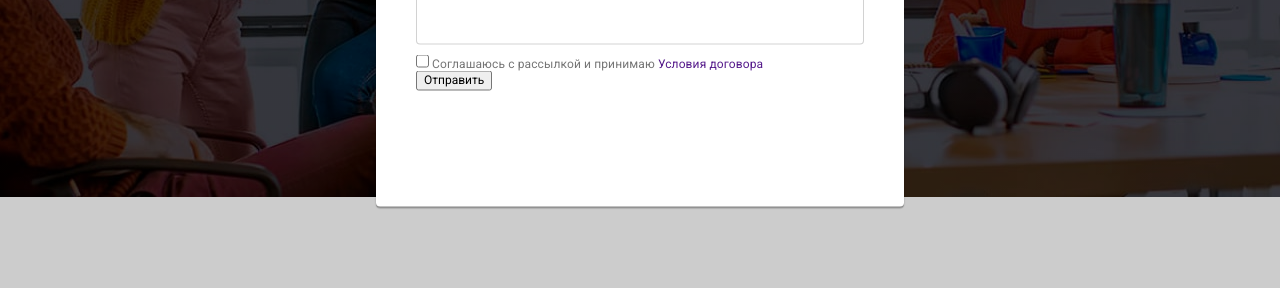
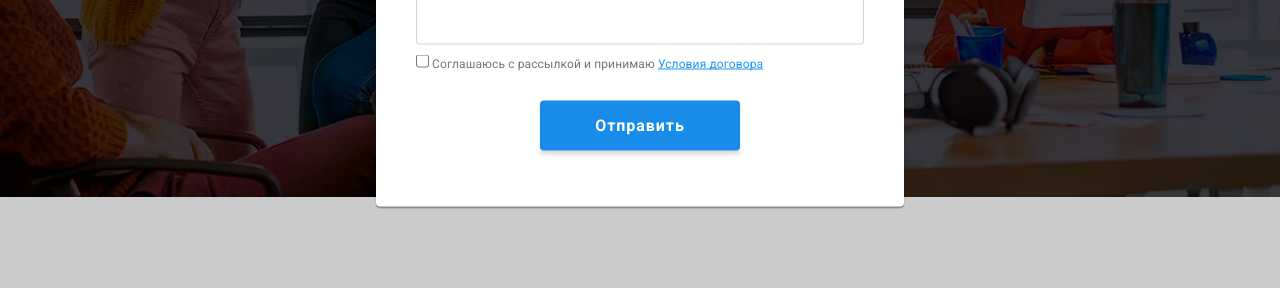
Before and after one commit to Viktory-me/goit-markup-hw-06, a plain HTML site: page index.html in a window 1280 px wide. Both pictures are taken after a click on the button "Заказать услугу". Shown: the part 484-772 px from the top of the page. Drawn offline with Linux system fonts and the light colour scheme.

Commit message:
кнопка на модалке

```diff
--- a/css/style.css
+++ b/css/style.css
@@ -665,6 +665,36 @@ button {
     resize: none;
 }
 
+.form-agreement {
+    text-decoration: underline;
+    text-decoration-skip-ink: none;
+    color: var(--accent-color);
+}
+
+.form-btn {
+    display: flex;
+    align-items: center;
+    justify-content: center;
+    width: 200px;
+    height: 50px;
+    top: 712px;
+    margin: 0 auto;
+    margin-top: 30px;
+    padding: 0;
+    background-color: #188CE8;
+    box-shadow: 0px 4px 4px rgba(0, 0, 0, 0.15);
+    border: none;
+    border-radius: 4px;
+    font-family: var(--font-main);
+    font-style: normal;
+    font-weight: var(--font-weight-secondary);
+    font-size: 16px;
+    line-height: 1.875;
+    text-align: center;
+    letter-spacing: 0.06em;
+    color: #FFFFFF;
+}
+
 /*footer*/
 
 .footer-main {
--- a/index.html
+++ b/index.html
@@ -399,7 +399,13 @@
             <h2 class="modal-title">Оставьте свои данные, мы вам перезвоним</h2>
             <div class="field-form person">
               <label class="form-label" for="name"> Имя </label>
-              <input class="form-input" type="text" name="name" id="name" />
+              <input
+                class="form-input"
+                type="text"
+                name="name"
+                id="name"
+                autofocus
+              />
               <span class="icon-input">
                 <svg class="icon-input-card">
                   <use href="./images/symbol-defs.svg#icon-person"></use></svg
@@ -447,10 +453,10 @@
               />
               <label class="agreement-label" for="agreement"
                 >Соглашаюсь с рассылкой и принимаю
-                <a href=""> Условия договора </a>
+                <a href="" class="form-agreement"> Условия договора </a>
               </label>
             </div>
-            <button type="submit">Отправить</button>
+            <button class="form-btn" type="submit">Отправить</button>
           </form>
         </div>
       </div>
```
